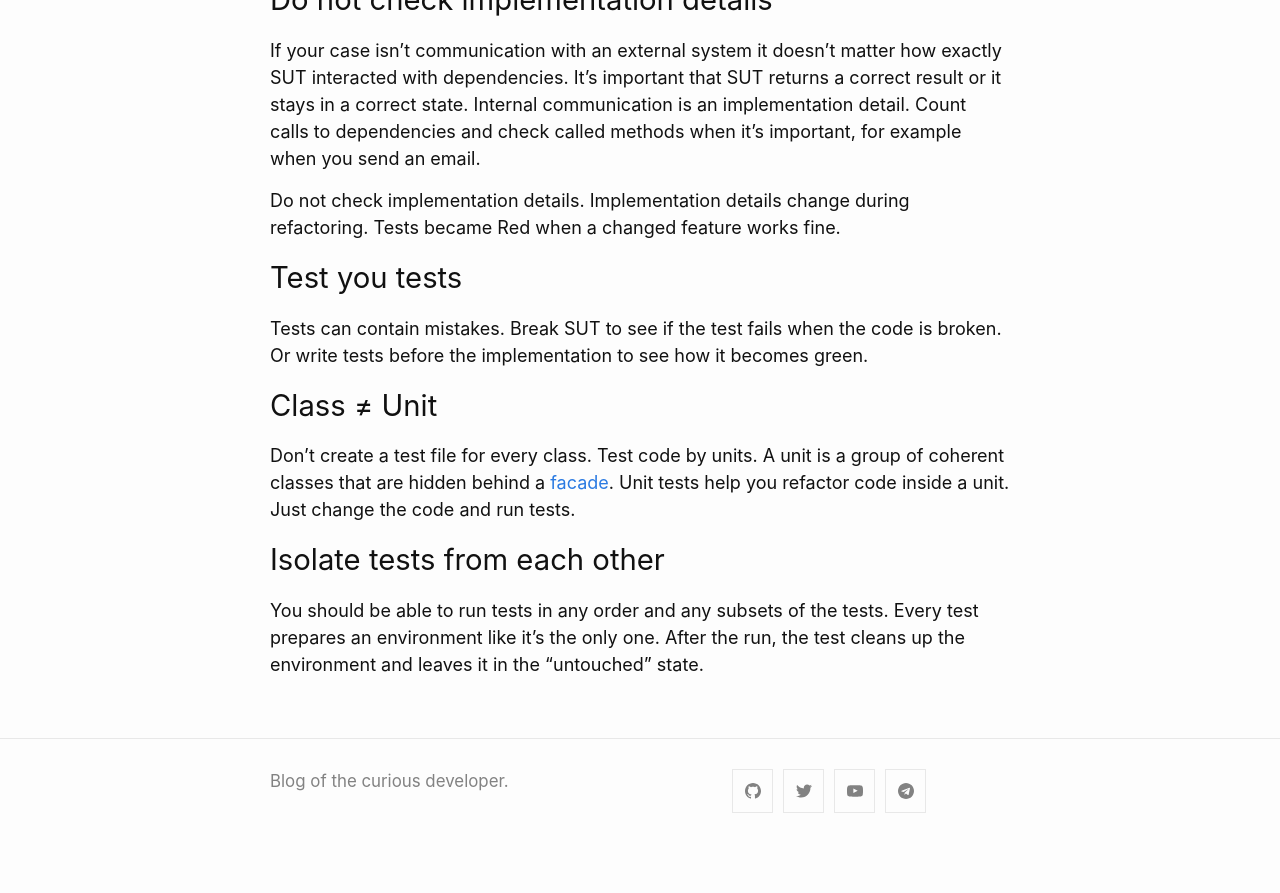
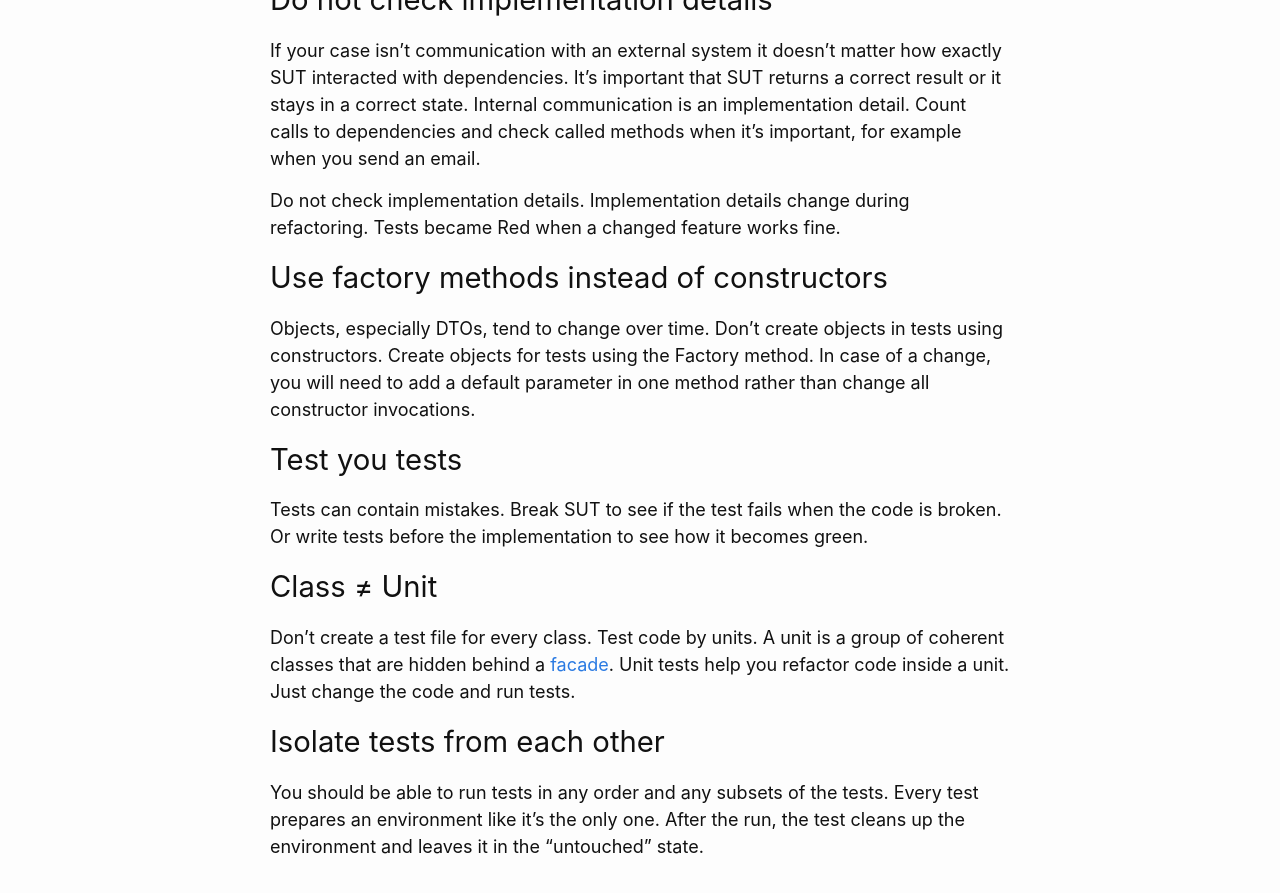
Before and after one commit to VysotskiVadim/VysotskiVadim.blog, a Jekyll site: the page built from _posts/2021-09-30-painless-unit-tests.markdown, in a window 1280 px wide and 900 px high, scrolled down 2094 px. Shown: the top 893 px of the window. Built offline with Jekyll 4.4.1, drawn with Linux system fonts in a browser that asks for light colours; before the commit the page ends 2952 px from its top, so only the background shows below that.

Commit message:
added paragraph about factory methods

```diff
--- a/_posts/2021-09-30-painless-unit-tests.markdown
+++ b/_posts/2021-09-30-painless-unit-tests.markdown
@@ -69,6 +69,12 @@ Do not check implementation details.
 Implementation details change during refactoring.
 Tests became Red when a changed feature works fine.
 
+### Use factory methods instead of constructors {#factory_methods}
+Objects, especially DTOs, tend to change over time.
+Don't create objects in tests using constructors.
+Create objects for tests using the Factory method.
+In case of a change, you will need to add a default parameter in one method rather than change all constructor invocations.
+
 ### Test you tests {#test-tests}
 Tests can contain mistakes.
 Break SUT to see if the test fails when the code is broken.
```
